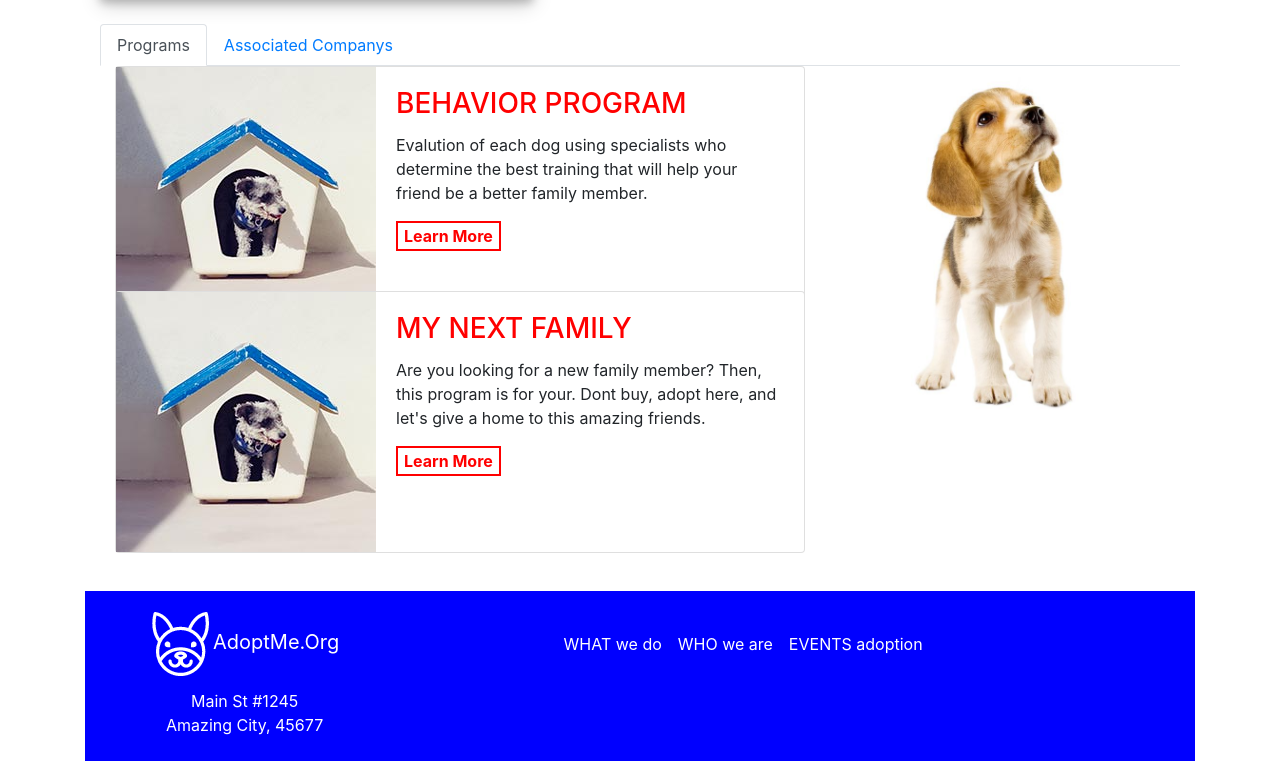
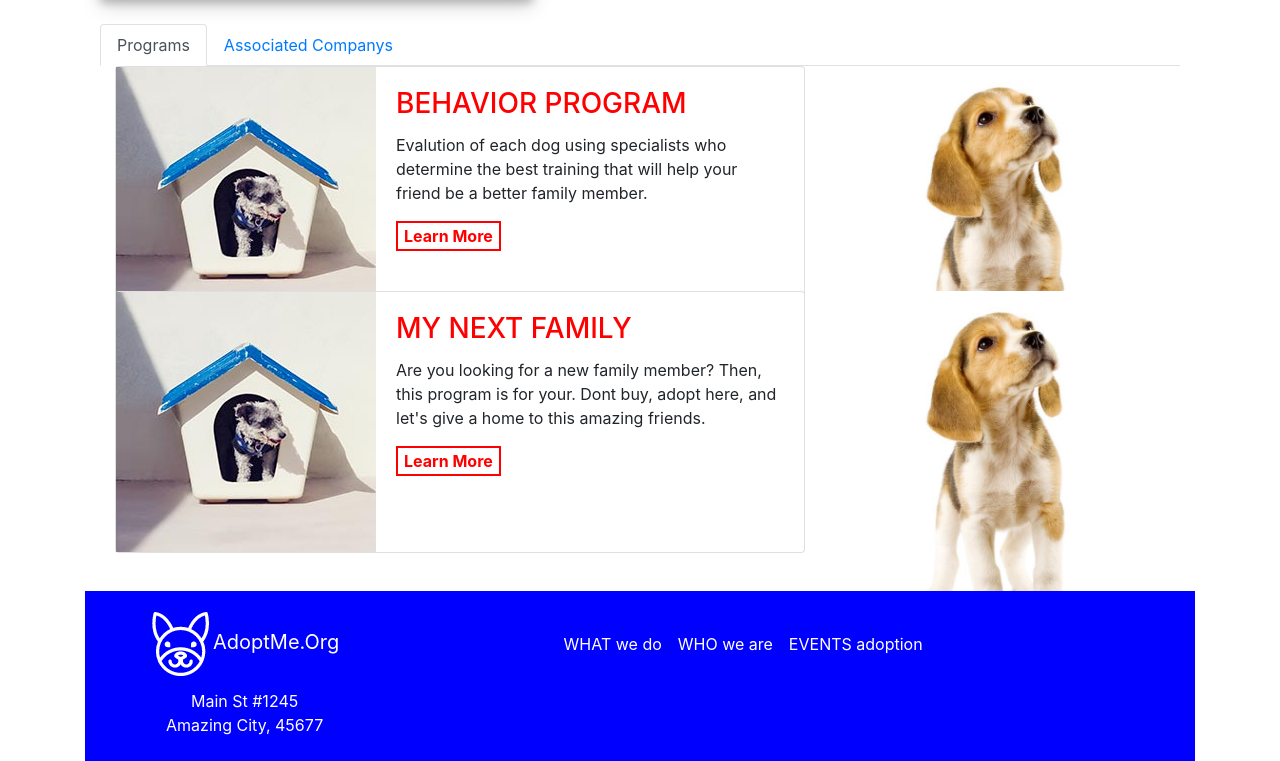
Before and after one commit to ciscoalmighty/kata-base22, a Vue app: page /#/ in a window 1280 px wide. Shown: the part 866-1627 px from the top of the page. Built offline with nearby package versions, Linux system fonts and the light colour scheme.

Commit message:
Update ProgramTabs.vue

```diff
--- a/src/components/ProgramTabs.vue
+++ b/src/components/ProgramTabs.vue
@@ -57,7 +57,7 @@
                 </div>
               </div>
             </div>
-            <div class="col-sm-4" >
+            <div class="col-sm-4">
               <img src="../assets/cutedog.jpg" id="programdogpics" />
             </div>
           </div>
@@ -83,6 +83,9 @@
                   </div>
                 </div>
               </div>
+            </div>
+            <div class="col-sm-4">
+              <img src="../assets/cutedog.jpg" id="programdogpics" />
             </div>
           </div>
         </div>
@@ -123,7 +126,7 @@ export default {};
   max-height: 350px;
   object-fit: scale-down;
 }
-#dogrow{
+#dogrow {
   max-height: 250px;
 }
 </style>
```
